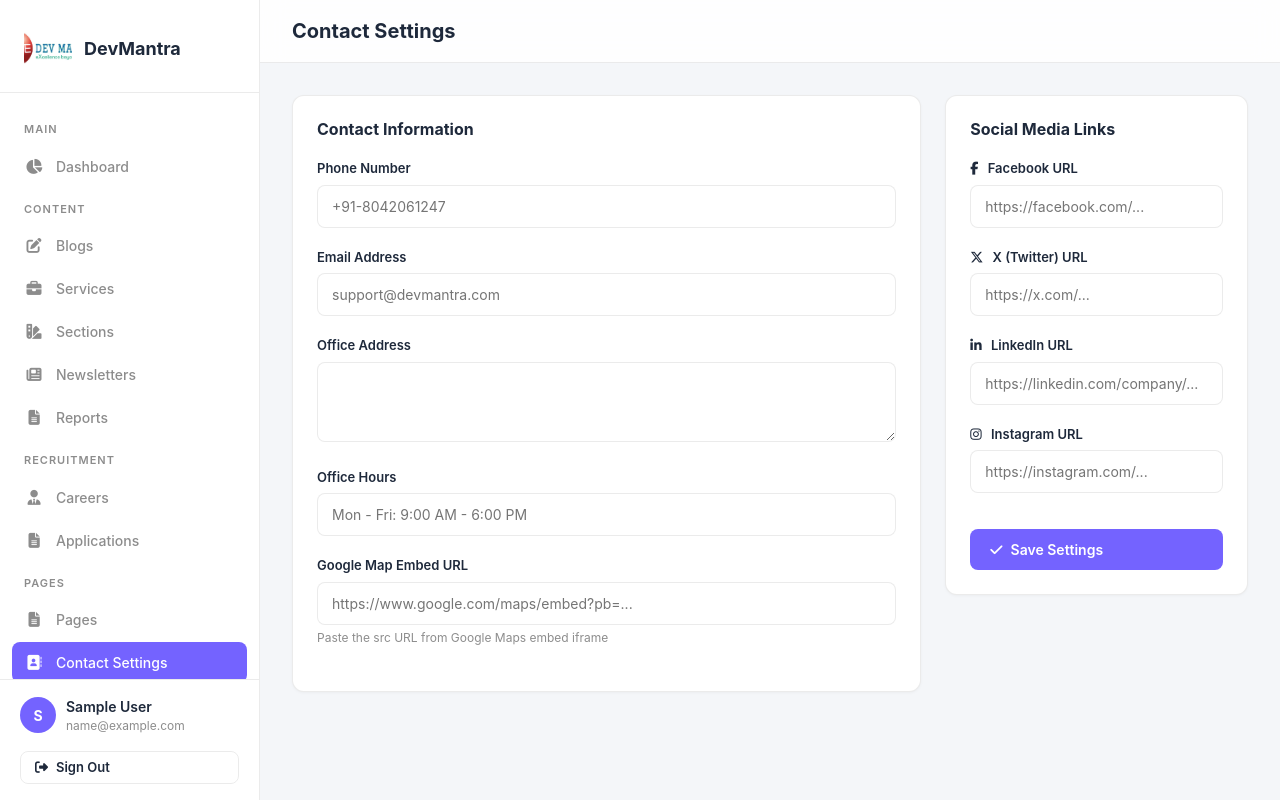
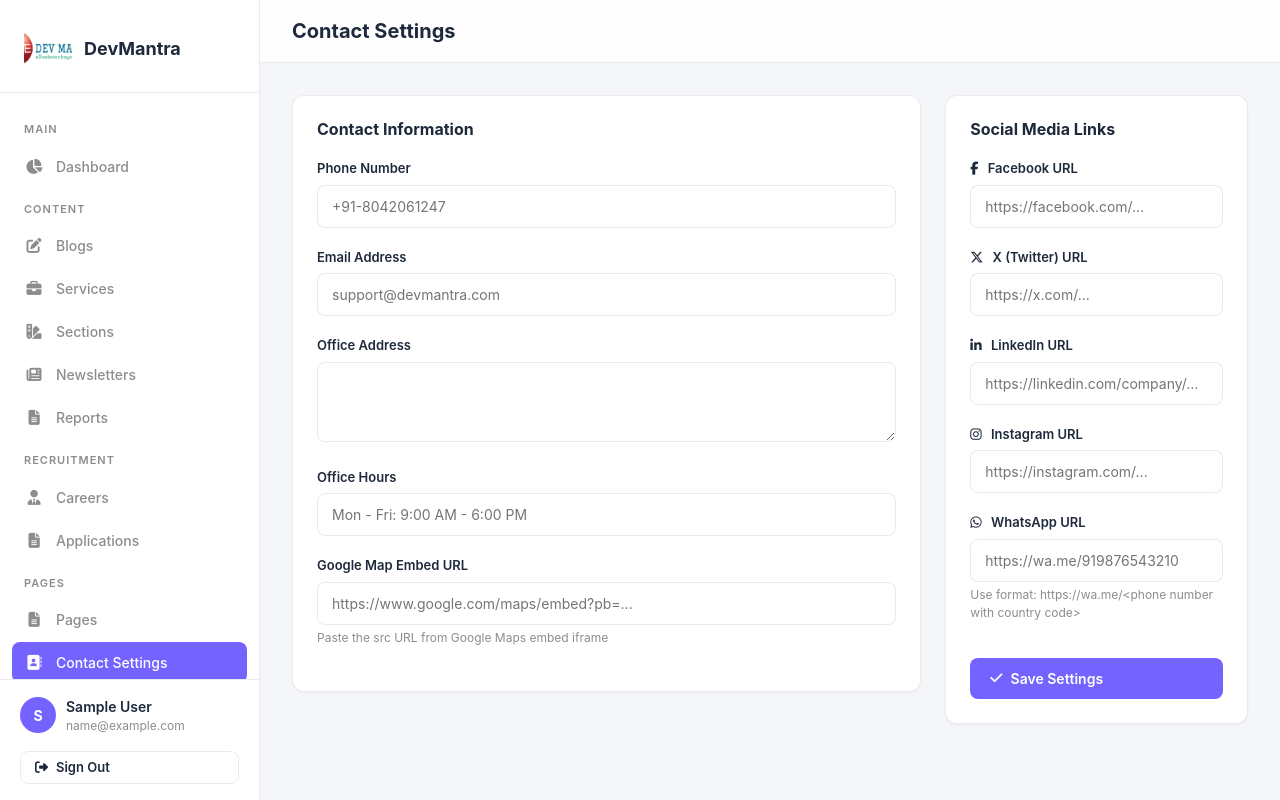
Before and after one commit to Digigit24/Devmantra, a Laravel app: page /admin/contact-settings in a window 1280 px wide. Run offline with Laravel 12, Linux system fonts and the light colour scheme; the visitor is signed in with stand-in values (Sample User, id 1); data that the repository does not hold is empty; some libraries are stand-ins or nearby versions.

Commit message:
Add WhatsApp social link and hide empty social icons
- Add whatsapp_url field to ContactSetting model, migration, and admin form
- Update footer to only show social icons that have URLs configured
- Add WhatsApp icon to footer and contact page social sections

https://claude.ai/code/session_017a9r9Dpkfxc8BJ8NDqh9MX

```diff
--- a/app/Http/Controllers/Admin/ContactSettingController.php
+++ b/app/Http/Controllers/Admin/ContactSettingController.php
@@ -26,6 +26,7 @@ class ContactSettingController extends Controller
             'twitter_url' => 'nullable|url|max:500',
             'linkedin_url' => 'nullable|url|max:500',
             'instagram_url' => 'nullable|url|max:500',
+            'whatsapp_url' => 'nullable|url|max:500',
             'office_hours' => 'nullable|string|max:500',
         ]);
 
--- a/app/Models/ContactSetting.php
+++ b/app/Models/ContactSetting.php
@@ -16,6 +16,7 @@ class ContactSetting extends Model
         'twitter_url',
         'linkedin_url',
         'instagram_url',
+        'whatsapp_url',
         'office_hours',
     ];
 
--- a/resources/views/admin/contact-settings/edit.blade.php
+++ b/resources/views/admin/contact-settings/edit.blade.php
@@ -50,6 +50,11 @@
                     <label class="dm-form-label"><i class="fa-brands fa-instagram" style="margin-right:6px;"></i> Instagram URL</label>
                     <input type="url" name="instagram_url" value="{{ old('instagram_url', $contact->instagram_url) }}" class="dm-form-input" placeholder="https://instagram.com/...">
                 </div>
+                <div class="dm-form-group">
+                    <label class="dm-form-label"><i class="fa-brands fa-whatsapp" style="margin-right:6px;"></i> WhatsApp URL</label>
+                    <input type="url" name="whatsapp_url" value="{{ old('whatsapp_url', $contact->whatsapp_url) }}" class="dm-form-input" placeholder="https://wa.me/919876543210">
+                    <div class="dm-form-hint">Use format: https://wa.me/&lt;phone number with country code&gt;</div>
+                </div>
                 <button type="submit" class="dm-btn dm-btn-primary w-100 mt-3">
                     <i class="fa-solid fa-check"></i> Save Settings
                 </button>
--- a/resources/views/frontend/contact.blade.php
+++ b/resources/views/frontend/contact.blade.php
@@ -371,7 +371,7 @@
 </div>
 
 <!-- Social Media -->
-@if($contact->facebook_url || $contact->twitter_url || $contact->linkedin_url || $contact->instagram_url)
+@if($contact->facebook_url || $contact->twitter_url || $contact->linkedin_url || $contact->instagram_url || $contact->whatsapp_url)
 <div class="dm-contact-social">
     <div class="container container-1230">
         <div class="dm-contact-social-label tp_fade_anim" data-delay=".3">Follow Us</div>
@@ -387,6 +387,9 @@
             @endif
             @if($contact->instagram_url)
             <a href="{{ $contact->instagram_url }}" target="_blank" rel="noopener" class="dm-contact-social-link" aria-label="Instagram"><i class="fa-brands fa-instagram"></i></a>
+            @endif
+            @if($contact->whatsapp_url)
+            <a href="{{ $contact->whatsapp_url }}" target="_blank" rel="noopener" class="dm-contact-social-link" aria-label="WhatsApp"><i class="fa-brands fa-whatsapp"></i></a>
             @endif
         </div>
     </div>
```
Also changed, not shown: resources/views/frontend/partials/footer.blade.php (+17 -4 lines), database/migrations/2026_03_13_000001_add_whatsapp_url_to_contact_settings_table.php (added).
